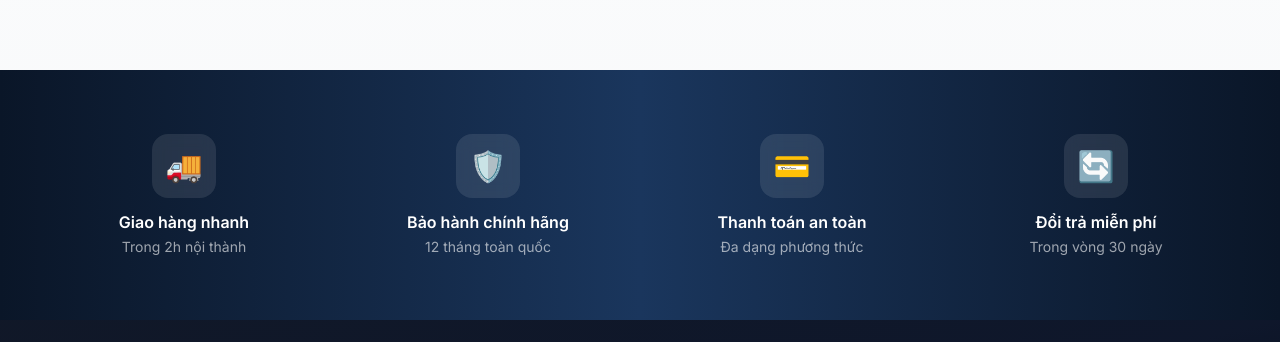
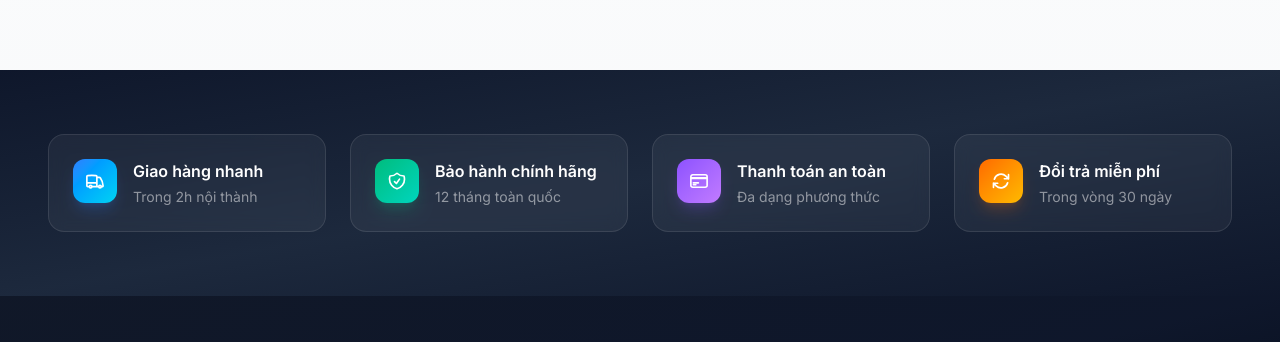
Before and after one commit to bedive-215/tech-store, a React (Vite) app in the folder frontend/: page /user/home in a window 1280 px wide. Shown: the part 1736-2078 px from the top of the page. Built offline with nearby package versions, Linux system fonts and the light colour scheme; no server answers.

Commit message:
feat: Redesign Features section with clean SVG icons
- Replaced emoji icons with professional SVG icons
- Added gradient icon boxes with shadow effects
- Changed to horizontal card layout (icon + text)
- Added subtle border and hover effects
- Using slate color palette for dark section

```diff
--- a/frontend/src/pages/user/Home.jsx
+++ b/frontend/src/pages/user/Home.jsx
@@ -323,29 +323,69 @@ export default function Home() {
         </div>
       </section>
 
-      {/* ================== FEATURES SECTION ================== */}
-      <section className="py-8 sm:py-12 md:py-16 bg-gradient-to-r from-[#0a1628] via-[#1a365d] to-[#0a1628]">
+      {/* ================== FEATURES SECTION - Clean Design ================== */}
+      <section className="py-10 sm:py-14 md:py-16 bg-gradient-to-br from-slate-900 via-slate-800 to-slate-900">
         <div className="max-w-screen-2xl mx-auto px-4 sm:px-6 lg:px-8 xl:px-12">
-          <div className="grid grid-cols-2 md:grid-cols-4 gap-4 sm:gap-6 md:gap-8" data-aos="fade-up">
-            {[
-              { icon: "🚚", title: "Giao hàng nhanh", desc: "Trong 2h nội thành" },
-              { icon: "🛡️", title: "Bảo hành chính hãng", desc: "12 tháng toàn quốc" },
-              { icon: "💳", title: "Thanh toán an toàn", desc: "Đa dạng phương thức" },
-              { icon: "🔄", title: "Đổi trả miễn phí", desc: "Trong vòng 30 ngày" },
-            ].map((feature, index) => (
-              <div
-                key={index}
-                className="text-center group"
-                data-aos="fade-up"
-                data-aos-delay={index * 100}
-              >
-                <div className="w-12 h-12 sm:w-14 sm:h-14 md:w-16 md:h-16 mx-auto mb-2 sm:mb-3 bg-white/10 backdrop-blur-sm rounded-xl sm:rounded-2xl flex items-center justify-center text-xl sm:text-2xl md:text-3xl group-hover:scale-110 group-hover:bg-white/20 transition-all duration-300">
-                  {feature.icon}
+          <div className="grid grid-cols-2 lg:grid-cols-4 gap-4 md:gap-6" data-aos="fade-up">
+            {/* Feature 1 - Giao hàng nhanh */}
+            <div className="group relative bg-white/5 backdrop-blur-sm rounded-2xl p-5 md:p-6 border border-white/10 hover:border-white/20 transition-all duration-300 hover:bg-white/10">
+              <div className="flex items-start gap-4">
+                <div className="flex-shrink-0 w-11 h-11 rounded-xl bg-gradient-to-br from-blue-500 to-cyan-400 flex items-center justify-center shadow-lg shadow-blue-500/20">
+                  <svg className="w-5 h-5 text-white" fill="none" stroke="currentColor" strokeWidth="2" viewBox="0 0 24 24">
+                    <path strokeLinecap="round" strokeLinejoin="round" d="M8.25 18.75a1.5 1.5 0 01-3 0m3 0a1.5 1.5 0 00-3 0m3 0h6m-9 0H3.375a1.125 1.125 0 01-1.125-1.125V14.25m17.25 4.5a1.5 1.5 0 01-3 0m3 0a1.5 1.5 0 00-3 0m3 0h1.125c.621 0 1.129-.504 1.09-1.124a17.902 17.902 0 00-3.213-9.193 2.056 2.056 0 00-1.58-.86H14.25M16.5 18.75h-2.25m0-11.177v-.958c0-.568-.422-1.048-.987-1.106a48.554 48.554 0 00-10.026 0 1.106 1.106 0 00-.987 1.106v7.635m12-6.677v6.677m0 4.5v-4.5m0 0h-12" />
+                  </svg>
                 </div>
-                <h3 className="text-white font-semibold text-xs sm:text-sm md:text-base mb-0.5 sm:mb-1">{feature.title}</h3>
-                <p className="text-white/60 text-[10px] sm:text-xs md:text-sm leading-tight">{feature.desc}</p>
+                <div>
+                  <h3 className="text-white font-semibold text-sm md:text-base mb-1">Giao hàng nhanh</h3>
+                  <p className="text-white/50 text-xs md:text-sm">Trong 2h nội thành</p>
+                </div>
               </div>
-            ))}
+            </div>
+
+            {/* Feature 2 - Bảo hành */}
+            <div className="group relative bg-white/5 backdrop-blur-sm rounded-2xl p-5 md:p-6 border border-white/10 hover:border-white/20 transition-all duration-300 hover:bg-white/10">
+              <div className="flex items-start gap-4">
+                <div className="flex-shrink-0 w-11 h-11 rounded-xl bg-gradient-to-br from-emerald-500 to-teal-400 flex items-center justify-center shadow-lg shadow-emerald-500/20">
+                  <svg className="w-5 h-5 text-white" fill="none" stroke="currentColor" strokeWidth="2" viewBox="0 0 24 24">
+                    <path strokeLinecap="round" strokeLinejoin="round" d="M9 12.75L11.25 15 15 9.75m-3-7.036A11.959 11.959 0 013.598 6 11.99 11.99 0 003 9.749c0 5.592 3.824 10.29 9 11.623 5.176-1.332 9-6.03 9-11.622 0-1.31-.21-2.571-.598-3.751h-.152c-3.196 0-6.1-1.248-8.25-3.285z" />
+                  </svg>
+                </div>
+                <div>
+                  <h3 className="text-white font-semibold text-sm md:text-base mb-1">Bảo hành chính hãng</h3>
+                  <p className="text-white/50 text-xs md:text-sm">12 tháng toàn quốc</p>
+                </div>
+              </div>
+            </div>
+
+            {/* Feature 3 - Thanh toán */}
+            <div className="group relative bg-white/5 backdrop-blur-sm rounded-2xl p-5 md:p-6 border border-white/10 hover:border-white/20 transition-all duration-300 hover:bg-white/10">
+              <div className="flex items-start gap-4">
+                <div className="flex-shrink-0 w-11 h-11 rounded-xl bg-gradient-to-br from-violet-500 to-purple-400 flex items-center justify-center shadow-lg shadow-violet-500/20">
+                  <svg className="w-5 h-5 text-white" fill="none" stroke="currentColor" strokeWidth="2" viewBox="0 0 24 24">
+                    <path strokeLinecap="round" strokeLinejoin="round" d="M2.25 8.25h19.5M2.25 9h19.5m-16.5 5.25h6m-6 2.25h3m-3.75 3h15a2.25 2.25 0 002.25-2.25V6.75A2.25 2.25 0 0019.5 4.5h-15a2.25 2.25 0 00-2.25 2.25v10.5A2.25 2.25 0 004.5 19.5z" />
+                  </svg>
+                </div>
+                <div>
+                  <h3 className="text-white font-semibold text-sm md:text-base mb-1">Thanh toán an toàn</h3>
+                  <p className="text-white/50 text-xs md:text-sm">Đa dạng phương thức</p>
+                </div>
+              </div>
+            </div>
+
+            {/* Feature 4 - Đổi trả */}
+            <div className="group relative bg-white/5 backdrop-blur-sm rounded-2xl p-5 md:p-6 border border-white/10 hover:border-white/20 transition-all duration-300 hover:bg-white/10">
+              <div className="flex items-start gap-4">
+                <div className="flex-shrink-0 w-11 h-11 rounded-xl bg-gradient-to-br from-orange-500 to-amber-400 flex items-center justify-center shadow-lg shadow-orange-500/20">
+                  <svg className="w-5 h-5 text-white" fill="none" stroke="currentColor" strokeWidth="2" viewBox="0 0 24 24">
+                    <path strokeLinecap="round" strokeLinejoin="round" d="M16.023 9.348h4.992v-.001M2.985 19.644v-4.992m0 0h4.992m-4.993 0l3.181 3.183a8.25 8.25 0 0013.803-3.7M4.031 9.865a8.25 8.25 0 0113.803-3.7l3.181 3.182m0-4.991v4.99" />
+                  </svg>
+                </div>
+                <div>
+                  <h3 className="text-white font-semibold text-sm md:text-base mb-1">Đổi trả miễn phí</h3>
+                  <p className="text-white/50 text-xs md:text-sm">Trong vòng 30 ngày</p>
+                </div>
+              </div>
+            </div>
           </div>
         </div>
       </section>
```
